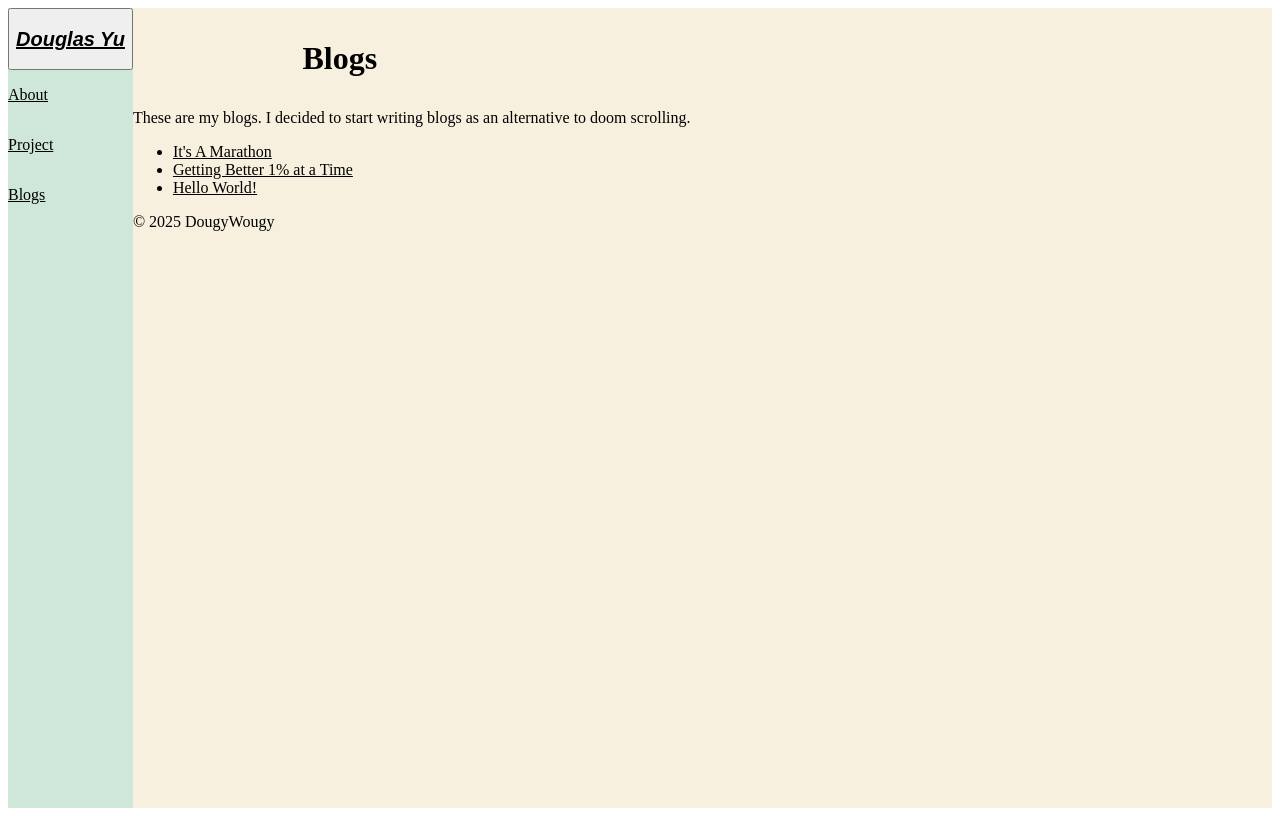
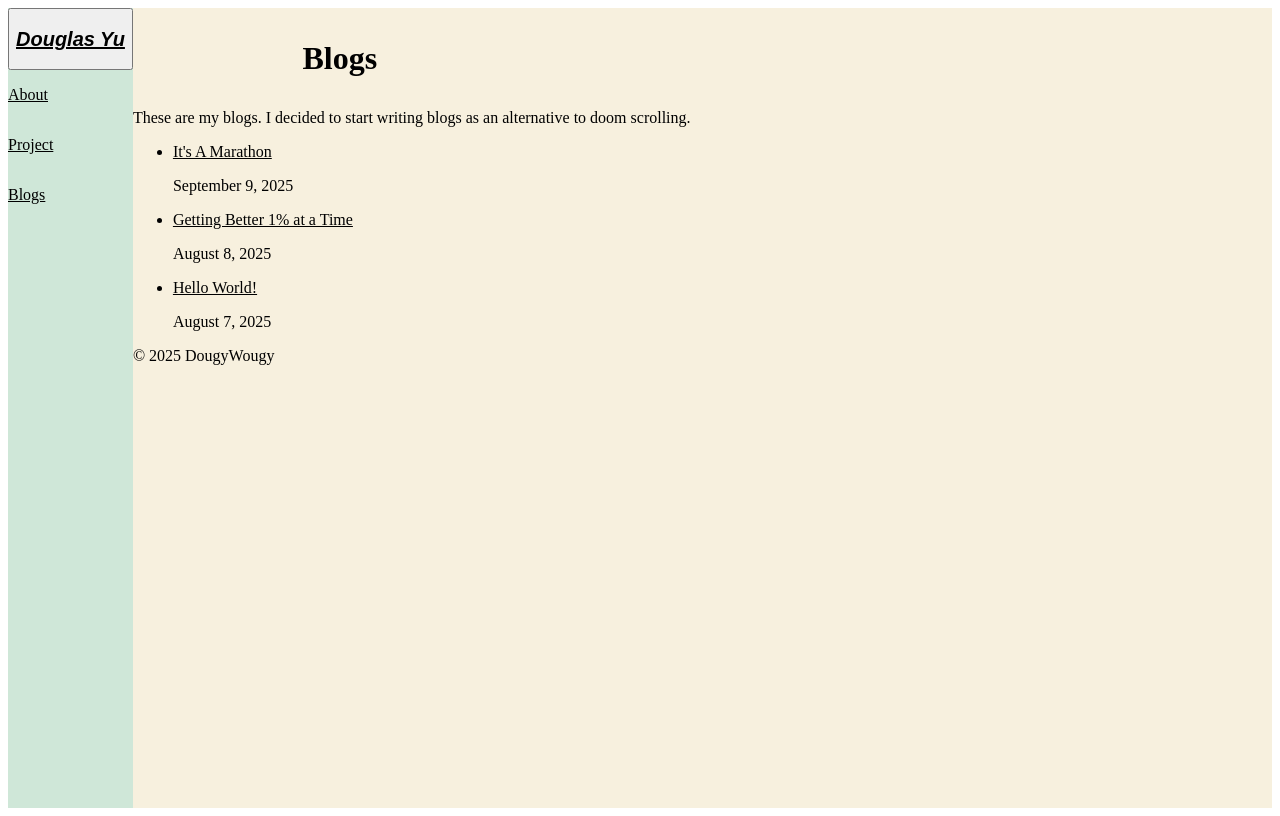
Before and after one commit to Douglasmyu/react-portfolio, a React (Vite) app: page /Blogs in a window 1280 px wide. Built offline with nearby package versions, Linux system fonts and the light colour scheme.

Commit message:
blog stuff added

```diff
--- a/src/routes/About.jsx
+++ b/src/routes/About.jsx
@@ -10,7 +10,6 @@ import xp from "../xp.json";
 
 
 const list = ["cool guy", "decent golfer", "best cook", "best driver", "okay coder", "great bartender"];
-let activeTab = "language"
 const language =['C++', 'C#', 'Python', 'JavaScript', "Swift", 'HTML/CSS', 'SQL'];
 const tools =['Unity','Git/Github', 'Xcode','Jypter Notebooks'];
 
@@ -27,13 +26,11 @@ function About({ description}) {
   },[index]);
 
 return (
-  <section id="about" className="max-w-3xl mx-auto px-4 sm:px-6 lg:px-8 py-10 space-y-6">
+  <section id="work-xp" className="max-w-3xl mx-auto px-4 sm:px-6 lg:px-8 py-10 space-y-6">
     <header className="space-y-2">
       <h1 className="text-3xl font-bold text-slate-900">About me</h1>
       <h2 className = "text-2xl font-light text-blue-600">{list[index]}</h2>
-      {/* <p className="text-slate-600">
-        we need to add a timeline component to this for work experience
-      </p> */}
+
       <p className="text-slate-700 leading-7">{info.aboutme}</p>
     </header>
 
@@ -45,7 +42,6 @@ return (
         {xp.work.map((item, idx) => (
           <li key={item.id ?? `${item.job}-${item.time}-${idx}`} className="mb-8 ml-2 relative">
             {/* Dot */}
-            <span className="absolute -left-3 top-2 h-2.5 w-2.5 rounded-full bg-sky-500 ring-4 ring-white shadow" />
 
             <div className="flex flex-wrap items-baseline gap-x-2">
               <h3 className="text-lg font-semibold text-slate-900">
--- a/src/routes/Blogs.jsx
+++ b/src/routes/Blogs.jsx
@@ -15,10 +15,16 @@ function getTitle(markdown) {
     return match ? match[1].trim() : "Untitled";
 }
 
+function getDate(markdown){
+    const match = markdown.match(/\*\*Date:\*\*\s*(\d{4}-\d{2}-\d{2})/);
+    return match ? match[1].trim() : null;
+}
+
 const post= Object.entries(files).map(([path, content]) => {
     const slug = path.split("/").pop().replace(/\.md$/,"");
     const title = getTitle(content);
-    return { slug, title};
+    const date = getDate(content);
+    return { slug, title, date};
 })
 export default function Blogs() {
     return(
@@ -26,9 +32,19 @@ export default function Blogs() {
             <h1 style={{ maxWidth: 800, margin: "2rem auto", padding: "0 1rem" }}>Blogs</h1>
             <p>These are my blogs.  I decided to start writing blogs as an alternative to doom scrolling.</p>
             <ul>
-                {post.slice().reverse().map(({ slug, title})=>
+                {post.slice().reverse().map(({ slug, title, date})=>
                     <li key = {slug}>
                         <Link to={`/blog/${slug}`}>{title}</Link>
+                        {date &&(
+                            <p>
+                                {new Date(date).toLocaleDateString("en-US", {
+                                    year:"numeric",
+                                    month:"long",
+                                    day:"numeric",
+                                })}
+                            </p>
+                        )}
+
                     </li>
                 )}
             </ul>
```
